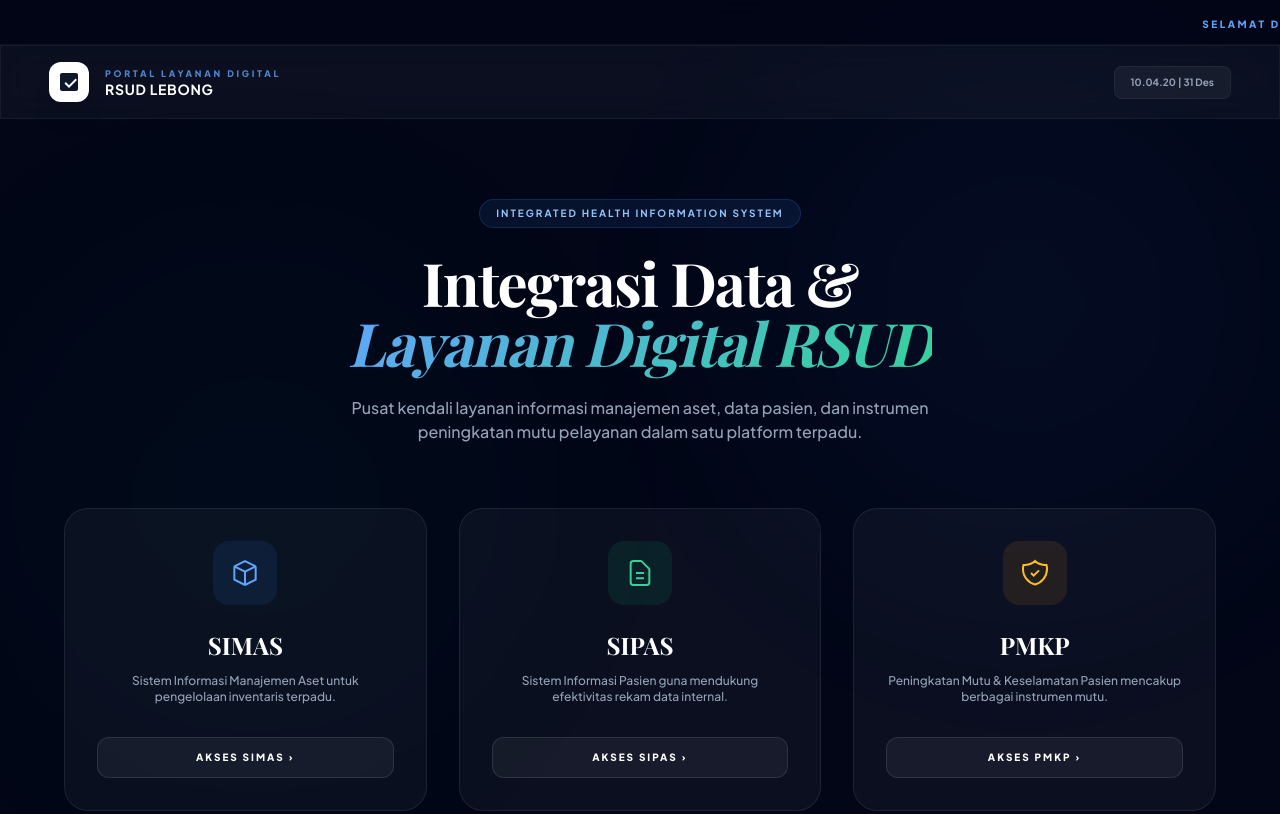
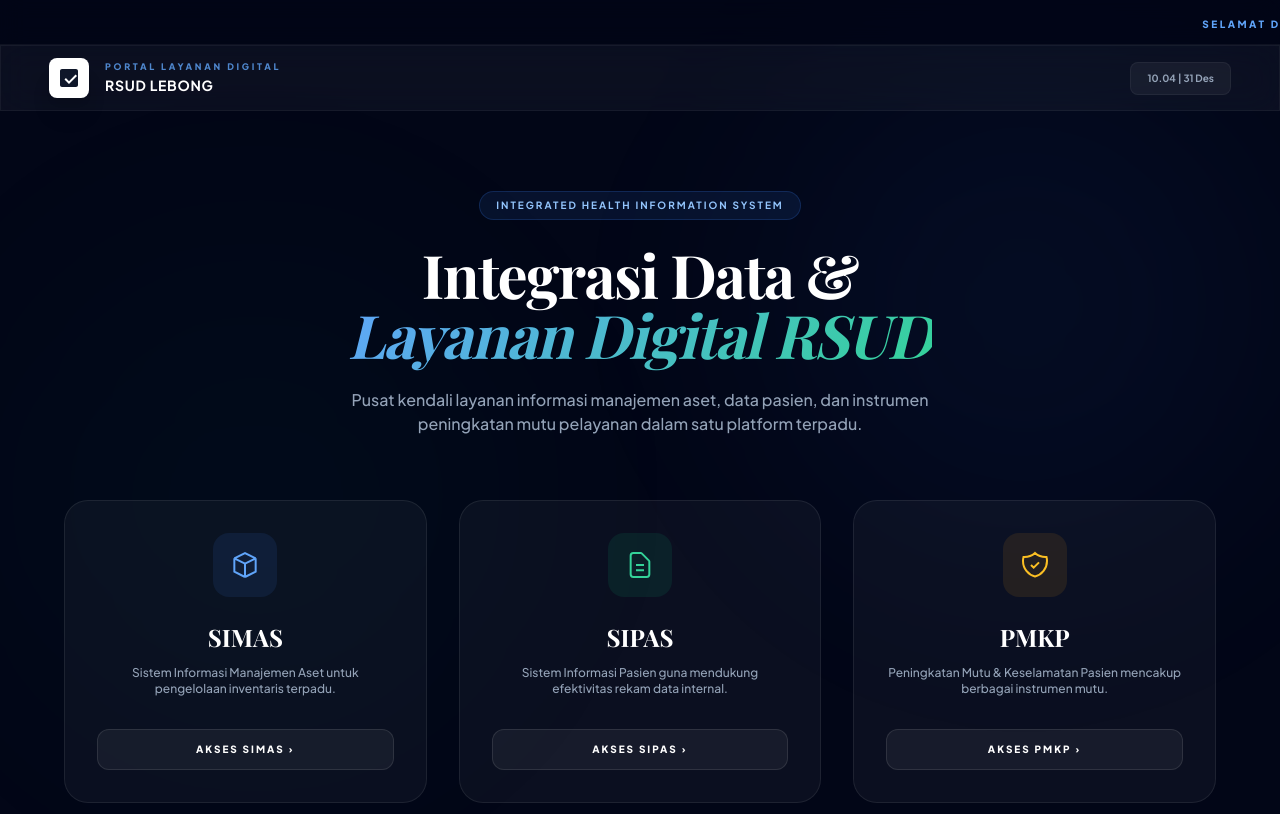
Before and after one commit to rsudlebong/portalrsudlebong, a plain HTML site: page index.html in a window 1280 px wide. Shown: the top 814 px of the page. Drawn offline with nearby package versions, Linux system fonts and the light colour scheme; a web font is replaced by a local one.

```diff
--- a/index.html
+++ b/index.html
@@ -73,7 +73,7 @@
     <div class="blob top-[-10%] right-[-10%]"></div>
     <div class="blob bottom-[-10%] left-[-10%]" style="background: radial-gradient(circle, rgba(16, 185, 129, 0.04) 0%, rgba(16, 185, 129, 0) 70%);"></div>
 
-    <!-- News Ticker -->
+    <!-- Berita Berjalan -->
     <div class="w-full bg-slate-950/60 border-b border-white/5 py-2.5 overflow-hidden z-[110] backdrop-blur-md">
         <div class="whitespace-nowrap animate-marquee inline-block">
             <span class="text-[10px] font-black uppercase tracking-[0.25em] text-blue-400 mx-10">Selamat Datang di Portal Terpadu RSUD Lebong</span>
@@ -84,28 +84,30 @@
         </div>
     </div>
 
-    <!-- Navigation -->
-    <nav class="sticky top-0 z-[100] modern-glass border-b border-white/5 py-4 px-6 lg:px-12">
-        <div class="max-w-[1400px] mx-auto flex justify-between items-center">
-            <div class="flex items-center space-x-4 cursor-pointer group" onclick="UIManager.showView('HOME')">
-                <div class="h-10 w-10 bg-white rounded-xl flex items-center justify-center text-slate-900 shadow-xl group-hover:rotate-6 transition-transform">
-                    <svg viewBox="0 0 24 24" class="h-6 w-6 fill-current"><path d="M19 3H5c-1.1 0-2 .9-2 2v14c0 1.1.9 2 2 2h14c1.1 0 2-.9 2-2V5c0-1.1-.9-2-2-2zm-7 15l-4.5-4.5 1.41-1.41L12 15.17l6.59-6.59L20 10l-8 8z"/></svg>
+    <!-- Navigasi -->
+    <nav class="sticky top-0 z-[100] modern-glass border-b border-white/5 py-3 px-4 lg:px-12">
+        <div class="max-w-[1400px] mx-auto flex justify-between items-center gap-2">
+            <!-- Bagian Logo dan Judul -->
+            <div class="flex items-center space-x-2 sm:space-x-4 cursor-pointer group" onclick="UIManager.showView('HOME')">
+                <div class="h-8 w-8 sm:h-10 sm:w-10 bg-white rounded-lg flex items-center justify-center text-slate-900 shadow-xl group-hover:rotate-6 transition-transform flex-shrink-0">
+                    <svg viewBox="0 0 24 24" class="h-5 w-5 sm:h-6 sm:w-6 fill-current"><path d="M19 3H5c-1.1 0-2 .9-2 2v14c0 1.1.9 2 2 2h14c1.1 0 2-.9 2-2V5c0-1.1-.9-2-2-2zm-7 15l-4.5-4.5 1.41-1.41L12 15.17l6.59-6.59L20 10l-8 8z"/></svg>
                 </div>
-                <div class="hidden sm:block">
-                    <span class="text-[9px] font-black tracking-[0.3em] uppercase text-blue-400/80 block leading-none mb-1">Portal Layanan Digital</span>
-                    <span class="text-sm font-bold text-white uppercase tracking-wider block leading-none">RSUD Lebong</span>
+                <div class="flex flex-col">
+                    <span class="text-[7px] sm:text-[9px] font-black tracking-[0.2em] sm:tracking-[0.3em] uppercase text-blue-400/80 block leading-none mb-1">Portal Layanan Digital</span>
+                    <span class="text-[10px] sm:text-sm font-bold text-white uppercase tracking-wider block leading-none">RSUD Lebong</span>
                 </div>
             </div>
 
-            <div class="flex items-center gap-3">
-                <div id="live-time" class="hidden md:block text-[10px] font-bold text-slate-400 bg-white/5 px-4 py-2 rounded-lg border border-white/5">
+            <!-- Bagian Waktu -->
+            <div class="flex items-center">
+                <div id="live-time" class="text-[8px] sm:text-[10px] font-bold text-slate-400 bg-white/5 px-2 sm:px-4 py-1.5 sm:py-2 rounded-lg border border-white/5 whitespace-nowrap">
                     Memuat...
                 </div>
             </div>
         </div>
     </nav>
 
-    <!-- Home Dashboard -->
+    <!-- Dashboard Utama -->
     <main id="mainDashboard" class="view-transition flex-grow container mx-auto px-6 py-12 lg:py-20 max-w-[1200px]">
         <div class="text-center mb-16">
             <div class="inline-flex items-center px-4 py-1.5 rounded-full bg-blue-500/10 border border-blue-500/20 text-blue-300 text-[10px] font-bold uppercase tracking-[0.2em] mb-6">
@@ -152,7 +154,7 @@
         </div>
     </main>
 
-    <!-- PMKP Sub-Menu -->
+    <!-- Menu Sub-PMKP -->
     <main id="pmkpMenuView" class="hidden view-transition flex-grow container mx-auto px-6 py-12 max-w-[1200px]">
         <div class="mb-10 flex flex-col md:flex-row md:items-end justify-between gap-6 border-b border-white/5 pb-8">
             <div>
@@ -210,11 +212,14 @@
             }
         };
 
+        // Perbarui Waktu Secara Real-time
         setInterval(() => {
             const d = document.getElementById('live-time');
             if (d) {
                 const n = new Date();
-                d.innerText = n.toLocaleTimeString('id-ID') + " | " + n.toLocaleDateString('id-ID', { day: 'numeric', month: 'short' });
+                const timeStr = n.toLocaleTimeString('id-ID', { hour: '2-digit', minute: '2-digit' });
+                const dateStr = n.toLocaleDateString('id-ID', { day: 'numeric', month: 'short' });
+                d.innerText = `${timeStr} | ${dateStr}`;
             }
         }, 1000);
 
```
